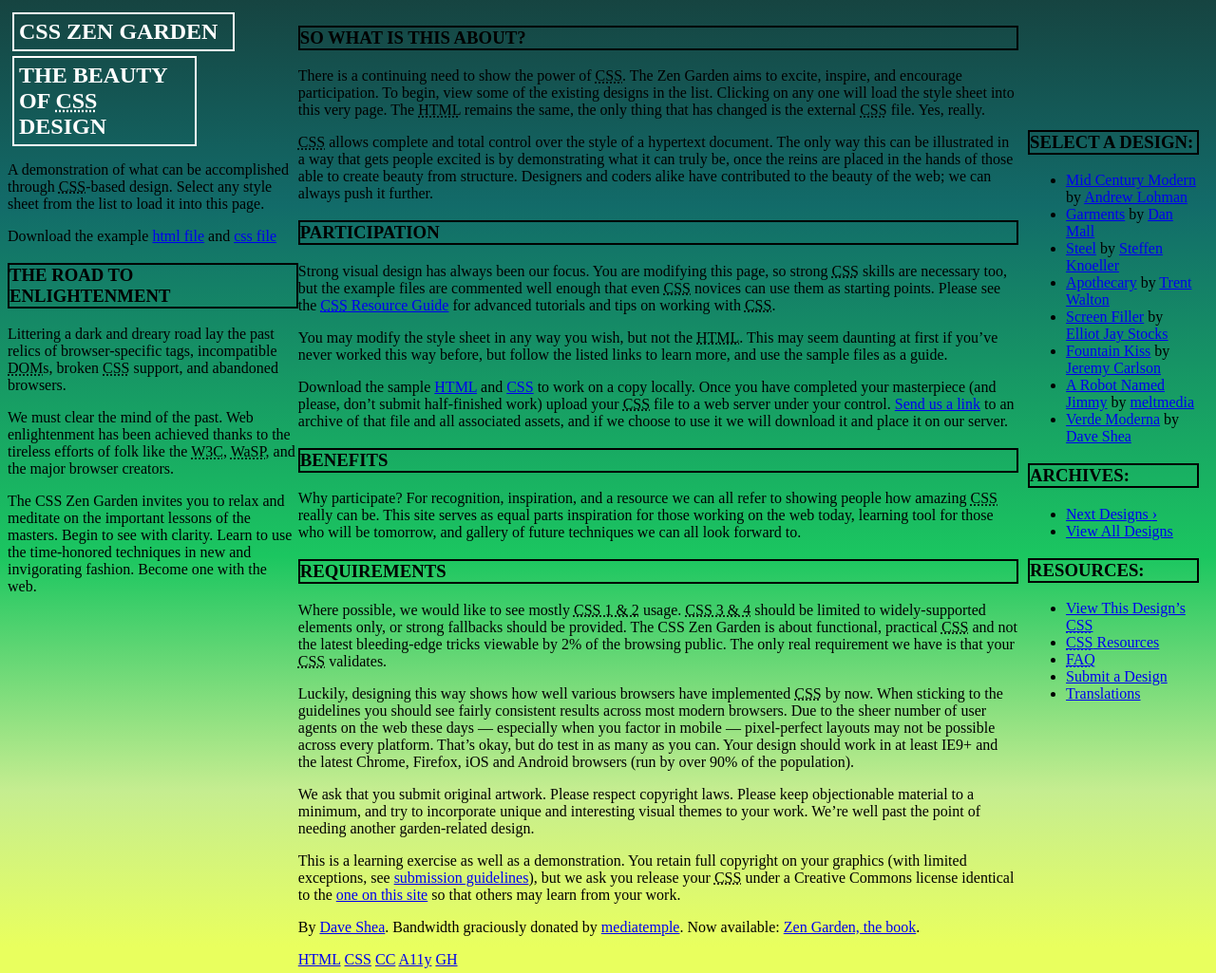
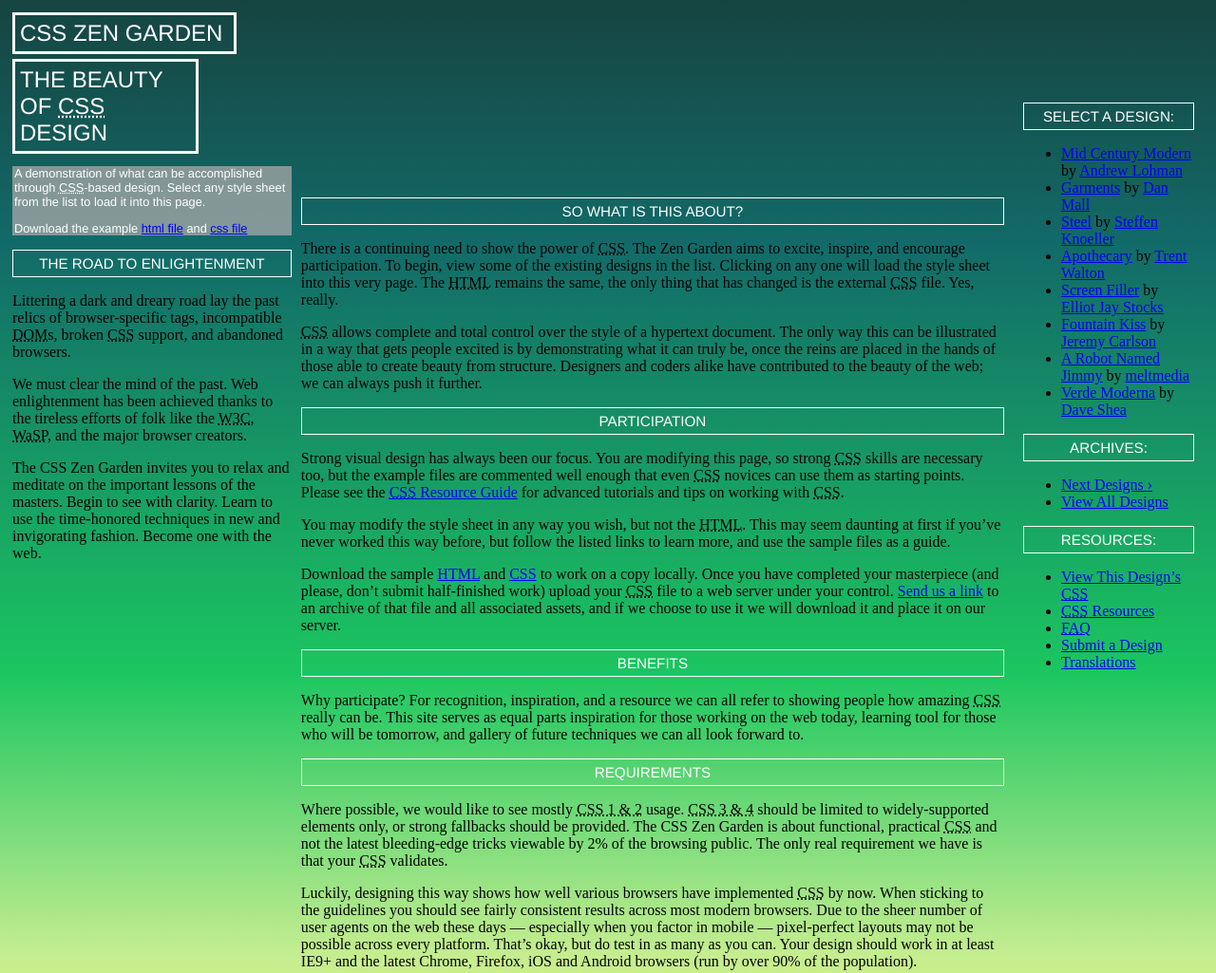
Before and after one commit to darminoval/Lisas_Website, a plain HTML site: page zen_garden/index.html in a window 1280 px wide. Shown: the top 1025 px of the page at 95% size. Drawn offline with Linux system fonts and the light colour scheme.

Commit message:
after-class

```diff
--- a/zen_garden/new_style.css
+++ b/zen_garden/new_style.css
@@ -3,58 +3,66 @@
 }
 
 .summary {
-    border: white;
+    margin: 5px;
+    background: rgba(169,169,169,0.75);
+    color: white;
+    padding-left: 2px;
+    padding-right: 2px;
+    font: 80% helvetica;
 }
 .preamble {
-    border: white;
+    margin: 5px;
 }
 .explanation {
-    border: white;
+    margin: 5px;
+    margin-top: 200px;
 }
 .participation {
-    border: white;
+    margin: 5px;
 }
 .benefits {
-    border: white;
+    margin: 5px;
 }
 .requirements {
-    border: white;
+    margin: 5px;
 }
 footer {
-    border: white;
+    margin: 5px;
 }
 .sidebar {
-    border: white;
+    margin: 5px;
 }
 .wrapper {
     border: white;
     padding: 10px;
-    margin-top: 100px;
+    margin-top: 70px;
     width: 180px;
 }
 h1 {
-    border: 2px solid white;
+    border: 3px solid white;
     padding: 5px;
     margin: 5px;
     color: white;
     text-transform: uppercase;
-    font: helvetica;
+    font: 150% helvetica;
     width: 220px;
 }
 h2 {
-    border: 2px solid white;
+    border: 3px solid white;
     padding: 5px;
     margin: 5px;
     color: white;
     text-transform: uppercase;
-    font: helvetica;
+    font: 150% helvetica;
     width: 180px;
 }
 h3 {
-    border: 2px solid black;
-    color: black;
+    border: 1px solid white;
+    color: white;
     text-transform: uppercase;
-    font: helvetica;
+    font: 95% helvetica;
+    padding: 5px;
+    text-align: center;
 }
 body {
     background: #164441; /* Old browsers */
```
